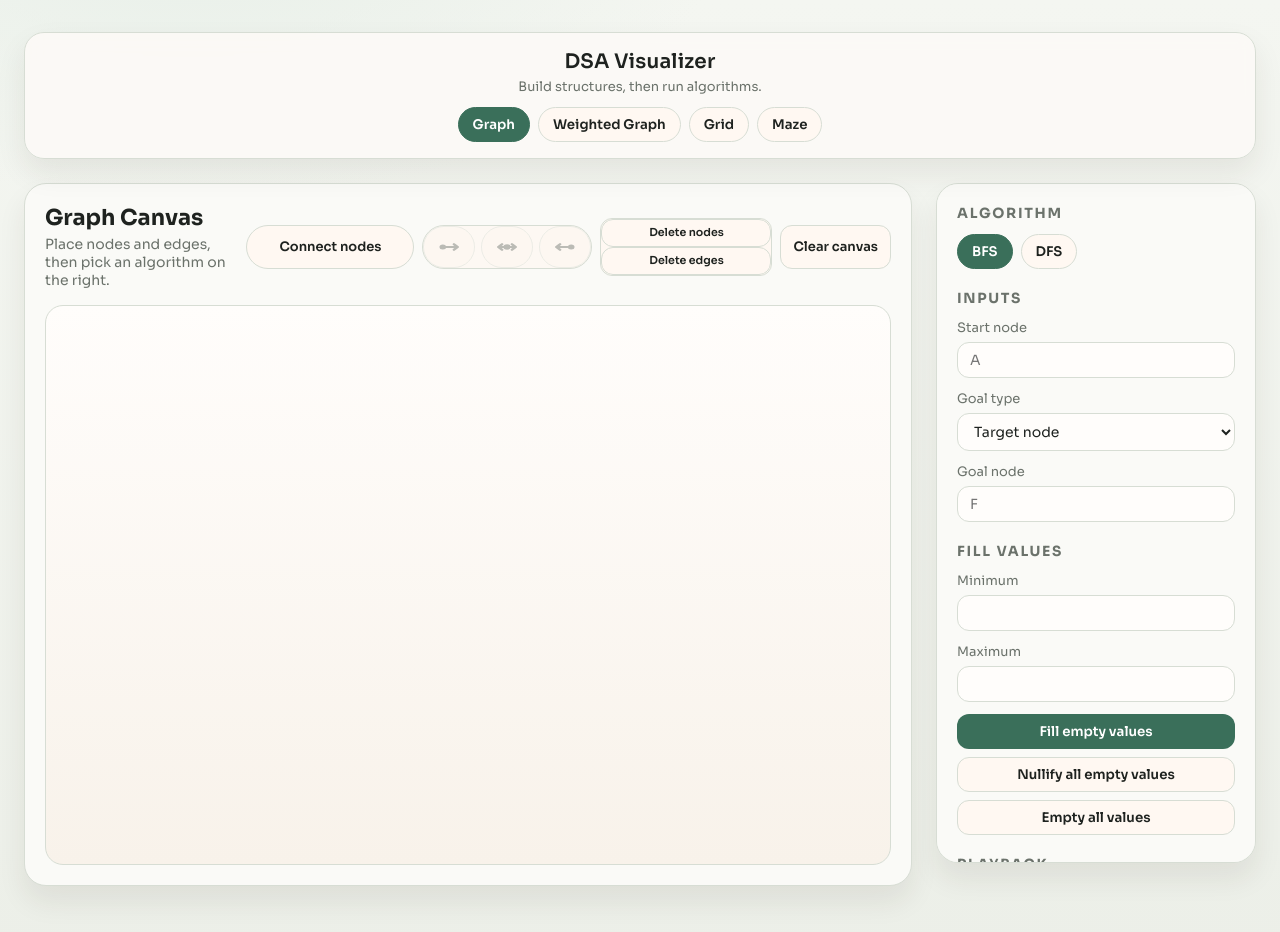
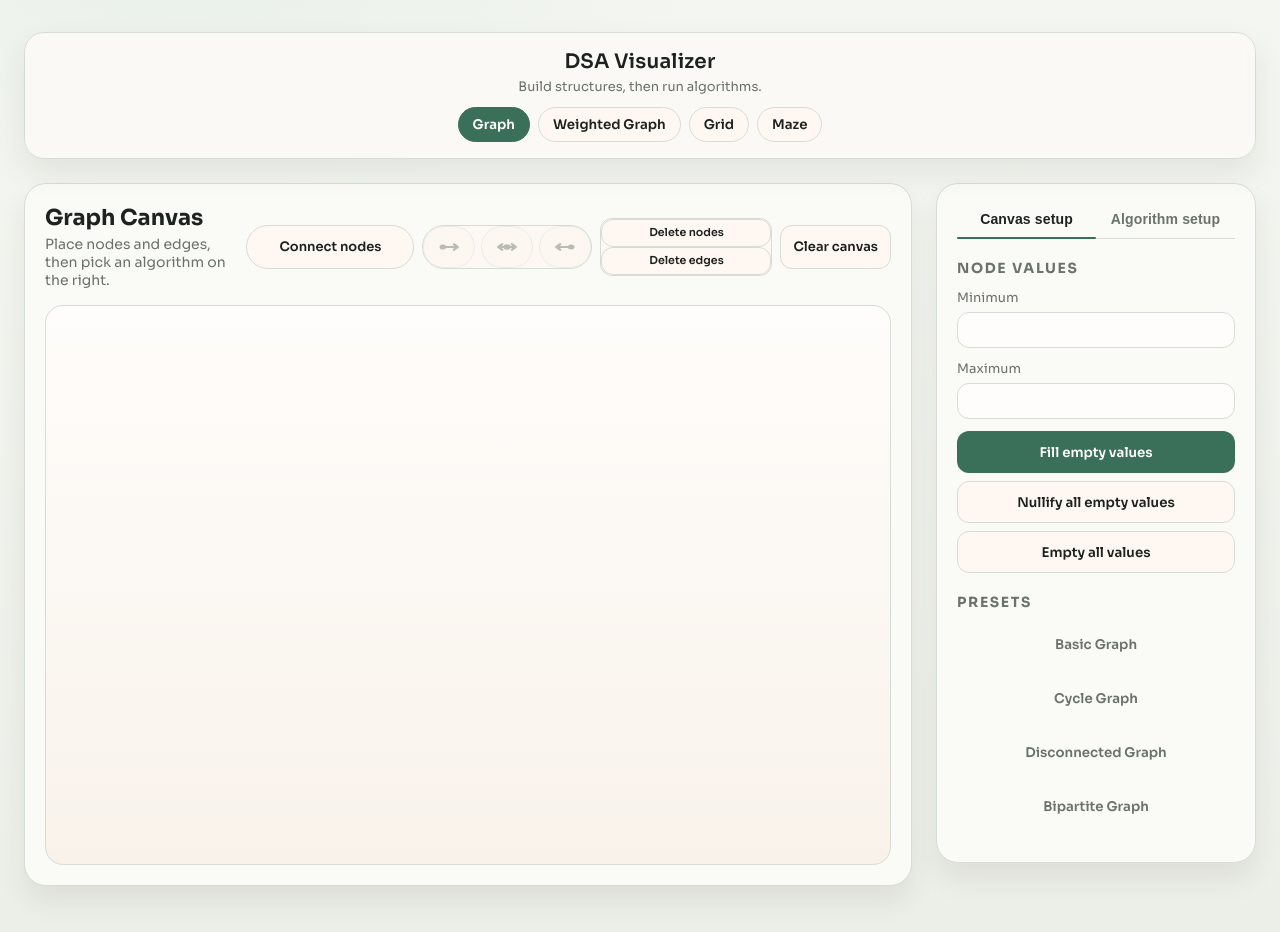
Before and after one commit to Gegaong/dsa-visualizer, a React (Vite) app: page / in a window 1280 px wide. Shown: the top 932 px of the page. Built offline with nearby package versions, Linux system fonts and the light colour scheme.

Commit message:
separated canvas setup and algorithm setup on the sidebar, it was getting too clumped up

```diff
--- a/src/App.css
+++ b/src/App.css
@@ -327,6 +327,69 @@
 	overflow: auto;
 	box-shadow: 0 16px 28px rgba(46, 32, 23, 0.08);
 	animation: rise 360ms ease;
+}
+
+.sidebar.is-canvas-setup {
+	height: 680px;
+}
+
+.sidebar-page-switch {
+	display: grid;
+	grid-template-columns: repeat(2, minmax(0, 1fr));
+	gap: 0;
+	padding: 0 0 2px;
+	border-bottom: 1px solid var(--border);
+}
+
+.sidebar-page-tab {
+	position: relative;
+	height: 32px;
+	width: 100%;
+	padding: 0 8px;
+	border: none;
+	background: transparent;
+	color: var(--muted);
+	font-size: 14px;
+	line-height: 1.1;
+	font-weight: 700;
+	letter-spacing: 0.01em;
+	cursor: pointer;
+	transition: color 140ms ease;
+}
+
+.sidebar-page-tab:hover {
+	color: var(--ink);
+}
+
+.sidebar-page-tab::after {
+	content: '';
+	position: absolute;
+	left: 0;
+	right: 0;
+	bottom: -3px;
+	height: 2px;
+	border-radius: 999px;
+	background: transparent;
+	transition: background 140ms ease;
+}
+
+.sidebar-page-tab.is-active {
+	color: var(--ink);
+}
+
+.sidebar-page-tab.is-active::after {
+	background: var(--accent);
+}
+
+.sidebar-page-tab:focus-visible {
+	outline: 2px solid rgba(58, 111, 90, 0.34);
+	outline-offset: 2px;
+	border-radius: 6px;
+}
+
+.sidebar.is-canvas-setup .fill-actions .btn,
+.sidebar.is-canvas-setup .sidebar-section .btn.btn-ghost {
+	min-height: 42px;
 }
 
 .sidebar-section {
@@ -716,6 +779,7 @@
 	}
 
 	.sidebar {
+		height: auto;
 		max-height: none;
 	}
 }
--- a/src/components/Sidebar.tsx
+++ b/src/components/Sidebar.tsx
@@ -1,4 +1,5 @@
 import type { GoalType, GraphPreset } from '../types'
+import { useState } from 'react'
 import { GRAPH_PRESETS } from '../utils/presets'
 
 type SidebarProps = {
@@ -19,6 +20,8 @@ type SidebarProps = {
   onPresetClick: (preset: GraphPreset) => void
 }
 
+type SidebarPage = 'canvas' | 'algorithm'
+
 // Right-side control panel: algorithm picker, inputs, fill values, playback, and presets.
 export const Sidebar = ({
   goalType,
@@ -36,57 +39,32 @@ export const Sidebar = ({
   onEmptyAllValues,
   canEmptyAll,
   onPresetClick,
-}: SidebarProps) => (
-  <aside className="sidebar">
-    <div className="sidebar-section">
-      <h3>Algorithm</h3>
-      <div className="pill-group">
-        <button className="btn btn-pill btn-active" type="button">
-          BFS
+}: SidebarProps) => {
+  const [activePage, setActivePage] = useState<SidebarPage>('canvas')
+
+  return (
+    <aside className={`sidebar ${activePage === 'canvas' ? 'is-canvas-setup' : ''}`}>
+      <div className="sidebar-page-switch">
+        <button
+          className={`sidebar-page-tab ${activePage === 'canvas' ? 'is-active' : ''}`}
+          type="button"
+          onClick={() => setActivePage('canvas')}
+        >
+          Canvas setup
         </button>
-        <button className="btn btn-pill" type="button">
-          DFS
+        <button
+          className={`sidebar-page-tab ${activePage === 'algorithm' ? 'is-active' : ''}`}
+          type="button"
+          onClick={() => setActivePage('algorithm')}
+        >
+          Algorithm setup
         </button>
       </div>
-    </div>
 
+      {activePage === 'canvas' && (
+        <>
           <div className="sidebar-section">
-      <h3>Inputs</h3>
-      <label className="field">
-        <span>Start node</span>
-        <input type="text" placeholder="A" />
-      </label>
-      <label className="field">
-        <span>Goal type</span>
-        <select
-          value={goalType}
-          onChange={(event) => onGoalTypeChange(event.target.value as GoalType)}
-        >
-          <option value="target-node">Target node</option>
-          <option value="target-value">Target value</option>
-          <option value="max-value">Find max value</option>
-          <option value="min-value">Find min value</option>
-        </select>
-      </label>
-      {goalType === 'target-node' && (
-        <label className="field">
-          <span>Goal node</span>
-          <input type="text" placeholder="F" />
-        </label>
-      )}
-      {goalType === 'target-value' && (
-        <label className="field">
-          <span>Goal value</span>
-          <input type="number" placeholder="10" />
-        </label>
-      )}
-      {(goalType === 'max-value' || goalType === 'min-value') && (
-        <p className="hint">No extra input needed for this goal.</p>
-      )}
-    </div>
-
-    <div className="sidebar-section">
-      <h3>Fill values</h3>
+            <h3>Node values</h3>
             <label className="field">
               <span>Minimum</span>
               <input
@@ -138,6 +116,71 @@ export const Sidebar = ({
           </div>
 
           <div className="sidebar-section">
+            <h3>Presets</h3>
+            {GRAPH_PRESETS.map((preset) => (
+              <button
+                key={preset.id}
+                className="btn btn-ghost"
+                type="button"
+                onClick={() => onPresetClick(preset)}
+              >
+                {preset.name}
+              </button>
+            ))}
+          </div>
+        </>
+      )}
+
+      {activePage === 'algorithm' && (
+        <>
+          <div className="sidebar-section">
+            <h3>Algorithm</h3>
+            <div className="pill-group">
+              <button className="btn btn-pill btn-active" type="button">
+                BFS
+              </button>
+              <button className="btn btn-pill" type="button">
+                DFS
+              </button>
+            </div>
+          </div>
+
+          <div className="sidebar-section">
+            <h3>Inputs</h3>
+            <label className="field">
+              <span>Start node</span>
+              <input type="text" placeholder="A" />
+            </label>
+            <label className="field">
+              <span>Goal type</span>
+              <select
+                value={goalType}
+                onChange={(event) => onGoalTypeChange(event.target.value as GoalType)}
+              >
+                <option value="target-node">Target node</option>
+                <option value="target-value">Target value</option>
+                <option value="max-value">Find max value</option>
+                <option value="min-value">Find min value</option>
+              </select>
+            </label>
+            {goalType === 'target-node' && (
+              <label className="field">
+                <span>Goal node</span>
+                <input type="text" placeholder="F" />
+              </label>
+            )}
+            {goalType === 'target-value' && (
+              <label className="field">
+                <span>Goal value</span>
+                <input type="number" placeholder="10" />
+              </label>
+            )}
+            {(goalType === 'max-value' || goalType === 'min-value') && (
+              <p className="hint">No extra input needed for this goal.</p>
+            )}
+          </div>
+
+          <div className="sidebar-section">
             <h3>Playback</h3>
             <div className="playback">
               <button className="btn btn-ghost" type="button">
@@ -152,19 +195,8 @@ export const Sidebar = ({
             </div>
             <input className="slider" type="range" min="0" max="10" />
           </div>
-
-    <div className="sidebar-section">
-      <h3>Presets</h3>
-      {GRAPH_PRESETS.map((preset) => (
-        <button
-          key={preset.id}
-          className="btn btn-ghost"
-          type="button"
-          onClick={() => onPresetClick(preset)}
-        >
-          {preset.name}
-        </button>
-      ))}
-    </div>
+        </>
+      )}
     </aside>
   )
+}
```
Lines whose indentation alone changed are shown as unchanged.
